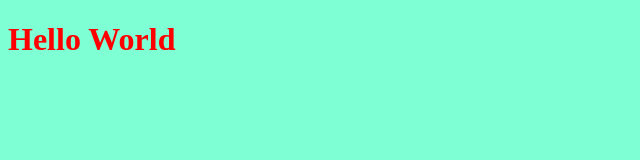
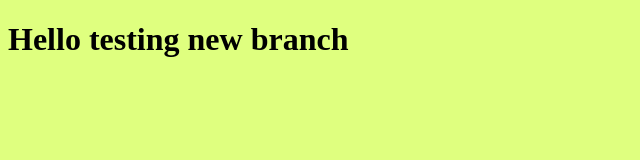
Before and after one commit to a-alyousefi/myproject, a plain HTML site: page index.html in a window 1280 px wide. Shown: the whole page, without its empty margins (0-640 px from the left). Drawn offline with Linux system fonts and the light colour scheme.

Commit message:
updating to test branch

```diff
--- a/index.html
+++ b/index.html
@@ -7,7 +7,7 @@
     <link rel="stylesheet" href="style.css">
 </head>
 <body>
-    <h1>Hello World</h1>
+    <h1>Hello testing new branch</h1>
 
    <script src="app.js">
    </script>
--- a/style.css
+++ b/style.css
@@ -1,6 +1,6 @@
 h1{
-    color: red;
+    color: blackred;
 }
 body{
-    background-color: aquamarine;
+    background-color: rgb(223, 255, 127);
 }
```
